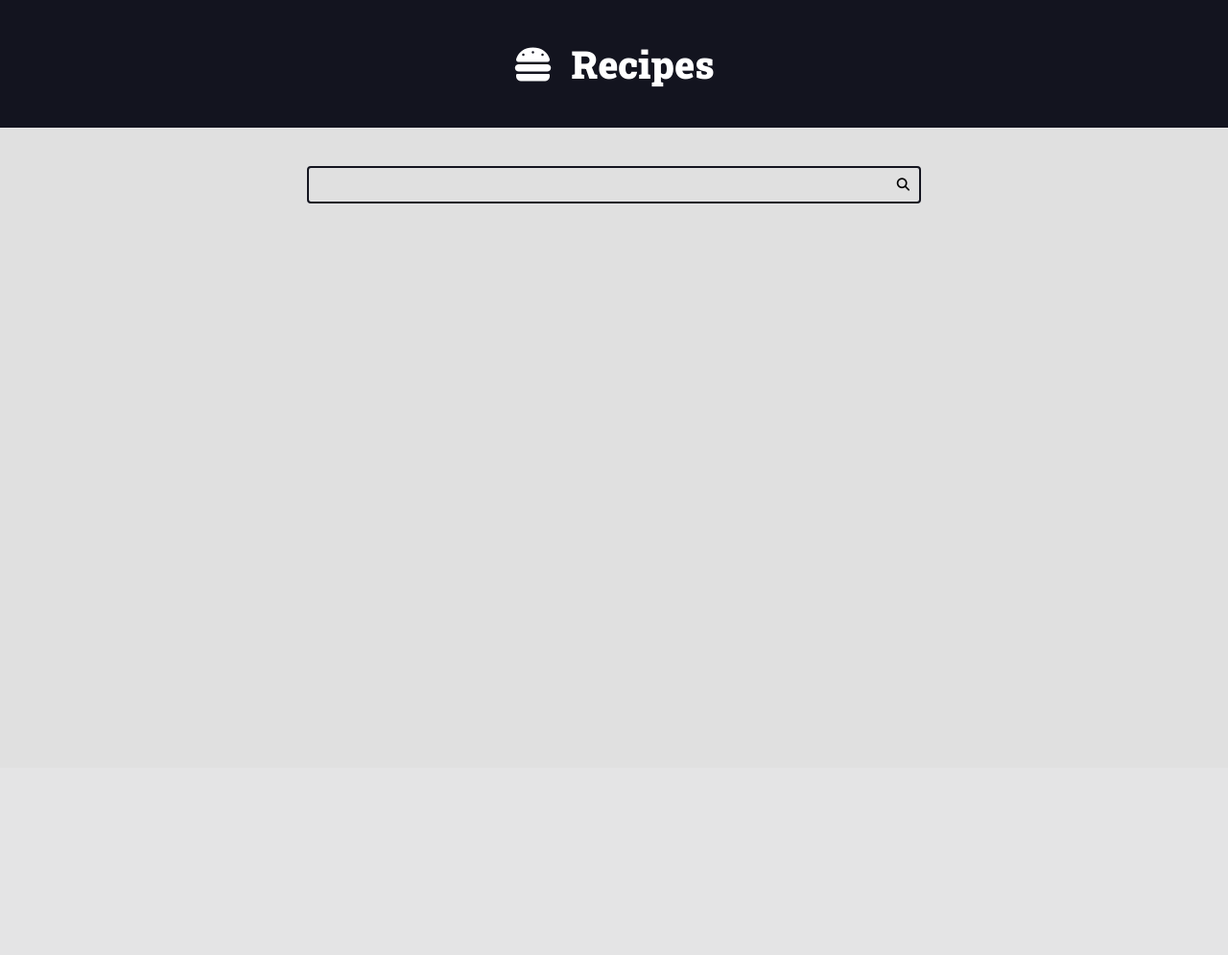
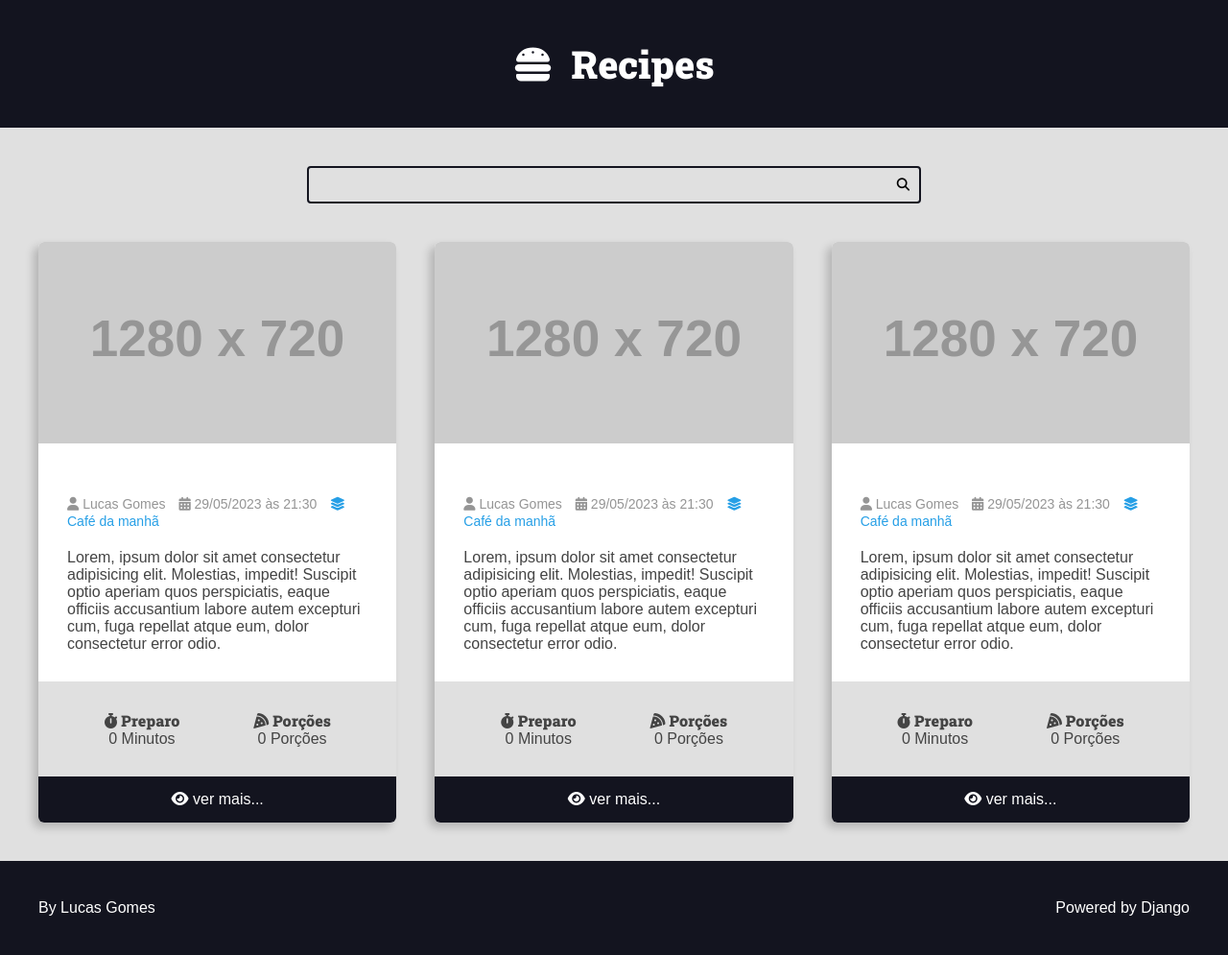
Before and after one commit to lucasgomes97/Curso_Django_Projeto1, a Django app: page / in a window 1280 px wide. Shown: the whole page at 96% size. Before the commit the page ends 212 px from the top, so only its background shows below. Run offline with Django 4.2, Linux system fonts and the light colour scheme; grey boxes labelled with a size stand in for pictures from a placeholder-image service; some libraries are stand-ins or nearby versions.

Commit message:
Crindo cards das receitas e adicionando o rodapé

```diff
--- a/recipes/templates/recipes/pages/home.html
+++ b/recipes/templates/recipes/pages/home.html
@@ -6,10 +6,12 @@
 
     <main class="main-content-container">
         <div class="main-content main-content-list container">
-
+            {% include 'recipes/partials/recipe.html' %}
+            {% include 'recipes/partials/recipe.html' %}
+            {% include 'recipes/partials/recipe.html' %}
         </div>
     </main>
-
+    {% include 'recipes/partials/footer.html' %}
 </body>
 
 </html>
--- /dev/null
+++ b/recipes/templates/recipes/partials/footer.html
@@ -0,0 +1,9 @@
+<footer class="main-footer">
+    <div class="developer">
+      <a href="https://github.com/lucasgomes97" target="_blank" rel="noreferrer noopener">By Lucas Gomes</a>
+    </div>
+
+    <div class="powered">
+      <a href="https://www.djangoproject.com/" target="_blank" rel="noreferrer noopener">Powered by Django</a>
+    </div>
+  </footer>
--- a/recipes/templates/recipes/partials/head.html
+++ b/recipes/templates/recipes/partials/head.html
@@ -84,6 +84,7 @@
             font-size: 1.6rem;
             font-family: var(--font-primary);
             background-color: var(--color-gray-1);
+            color: var(--color-dark-text);
         }
 
         h1,
@@ -174,5 +175,116 @@
             grid-template-columns: repeat(auto-fit, minmax(340px, 1fr));
             gap: var(--spacing-gutter-large);
         }
+
+        .recipe {
+            background: var(--color-white);
+            box-shadow: -5px 5px 10px rgba(0, 0, 0, .2);
+            transform: scale(1);
+            transition: all 300ms ease-in-out;
+            border-radius: .6rem;
+            overflow: hidden;
+
+        }
+
+        .recipe img {
+            max-width: 100%;
+
+        }
+
+        .recipe-list-item {
+            max-width: 64rem;
+
+
+        }
+
+        .recipe-list-item:hover {
+            transform: scale(1.02);
+            box-shadow: -8px 8px 18px rgba(0, 0, 0, .25);
+        }
+
+        .recipe-title-container {
+            padding: var(--spacing-gutter-medium);
+            padding-bottom: 2rem;
+        }
+
+        .recipe-author {
+            padding: 0 var(--spacing-gutter-medium);
+        }
+
+        .recipe-content {
+            padding: var(--spacing-gutter-medium);
+            padding-top: 2rem;
+        }
+
+        .recipe-author-item {
+            color: var(--color-gray-4);
+            margin-right: 1rem;
+            font-size: italic;
+            font-size: 1.4rem;
+        }
+
+
+        .recipe-author a {
+            color: var(--color-primary);
+            transition: all 300ms ease-in-out;
+            text-decoration: none;
+        }
+
+        .recipe-author a:hover {
+            color: var(--color-primary-dark);
+
+        }
+
+        .recipe-meta-container {
+            display: flex;
+            flex-flow: row wrap;
+            padding: var(--spacing-gutter-medium);
+            background: var(--color-gray-1);
+        }
+
+        .recipe-meta {
+            display: flex;
+            flex-flow: column nowrap;
+            flex-shrink: 1;
+            flex-grow: 1;
+            text-align: center;
+        }
+
+        .recipe-meta-title {
+            font-size: 1.6rem;
+        }
+
+        .recipe-footer a {
+            background: var(--color-primary-dark);
+            display: block;
+            color: var(--color-white);
+            text-decoration: none;
+            text-align: center;
+            padding: 1.5rem var(--spacing-gutter-medium);
+            transition: all 300ms ease-in-out;
+        }
+
+        .recipe-footer a :hover {
+            filter: brightness(2);
+        }
+
+        .main-footer {
+            display: flex;
+            align-items: center;
+            justify-content: space-between;
+            background: var(--color-primary-dark);
+            color: var(--color-white);
+            padding: var(--spacing-gutter-large);
+        }
+
+        .main-footer a {
+            color: var(--color-white);
+            text-decoration: none;
+            transition: all 300ms ease-in-out;
+        }
+
+        .main-footer a :hover {
+            filter: brightness(.8);
+        }
     </style>
 </head>
--- /dev/null
+++ b/recipes/templates/recipes/partials/recipe.html
@@ -0,0 +1,55 @@
+<div class="recipe recipe-list-item">
+    <div class="recipe-cover">
+        <img src="https://placehold.co/1280x720.png/" alt="Temporário">
+    </div>
+    <div class="recipe-title-container">
+        <h2 class="recipe-title"><loreem:5></loreem:5></h2>
+    </div>
+
+    <div class="recipe-author">
+            <span class="recipe-author-item">
+                <i class="fas fa-user"></i>
+                Lucas Gomes
+            </span>
+            <span class="recipe-author-item">
+                <i class="fas fa-calendar-alt"></i>
+                29/05/2023 às 21:30
+            </span>
+            <span class="recipe-author-item">
+                <a href="/recipes/category/cafe-da-manha/">
+                    <i class="fas fa-layer-group"></i>
+                    <span>Café da manhã</span>
+                </a>
+            </span>
+        </div>
+
+        <div class="recipe-content">
+            <p>Lorem, ipsum dolor sit amet consectetur adipisicing elit.
+                Molestias, impedit! Suscipit optio aperiam quos perspiciatis,
+                eaque officiis accusantium labore autem excepturi cum,
+                fuga repellat atque eum, dolor consectetur error odio.</p>
+        </div>
+
+        <div class="recipe-meta-container">
+        <div class="recipe-meta recipe-preparation">
+            <h3 class="recipe-meta-title"><i class="fas fa-stopwatch"></i> Preparo</h3>
+            <div class="recipe-meta-text">
+                0 Minutos
+            </div>
+        </div>
+        <div class="recipe-meta recipe-servings">
+            <h3 class="recipe-meta-title"><i class="fas fa-pizza-slice"></i> Porções</h3>
+            <div class="recipe-meta-text">
+                0 Porções
+            </div>
+        </div>
+    </div>
+
+    <footer class="recipe-footer">
+        <a class="recipe-read-more button button-dark button-full-width" href="/recipes/3/">
+            <i class="fas fa-eye"></i>
+            <span>ver mais...</span>
+        </a>
+    </footer>
+
+</div>
```
